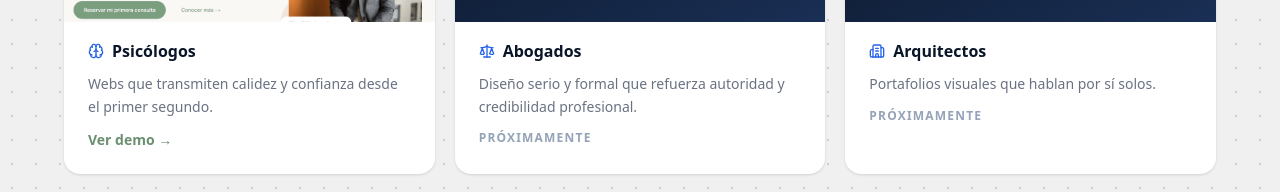
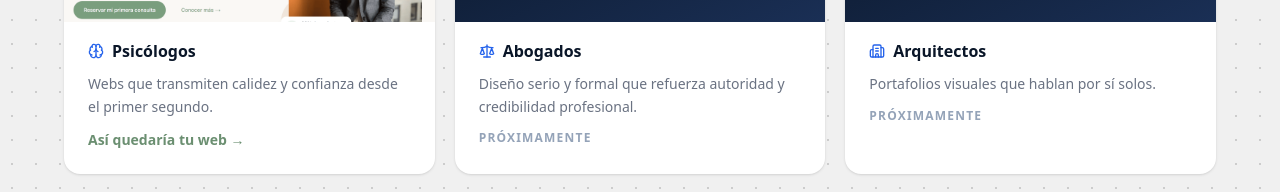
Before and after one commit to otromasdesistemas/pratissoli-studio, a Next.js app: page / in a window 1280 px wide. Shown: the part 2920-3112 px from the top of the page. Built offline with nearby package versions, Linux system fonts and the light colour scheme.

Commit message:
Cambiar texto del botón de demo a 'Así quedaría tu web'
Co-Authored-By: Claude Sonnet 4.6 <noreply@anthropic.com>

```diff
--- a/components/sections/portfolio-section.tsx
+++ b/components/sections/portfolio-section.tsx
@@ -97,7 +97,7 @@ const PortfolioSection = () => {
                       className="inline-flex items-center gap-1 text-sm font-semibold mt-auto pt-2"
                       style={{ color: '#6B8F71' }}
                     >
-                      Ver demo →
+                      Así quedaría tu web →
                     </a>
                   ) : (
                     <span className="inline-flex items-center text-xs font-bold uppercase tracking-widest mt-auto pt-2" style={{ color: '#94A3B8' }}>
```
